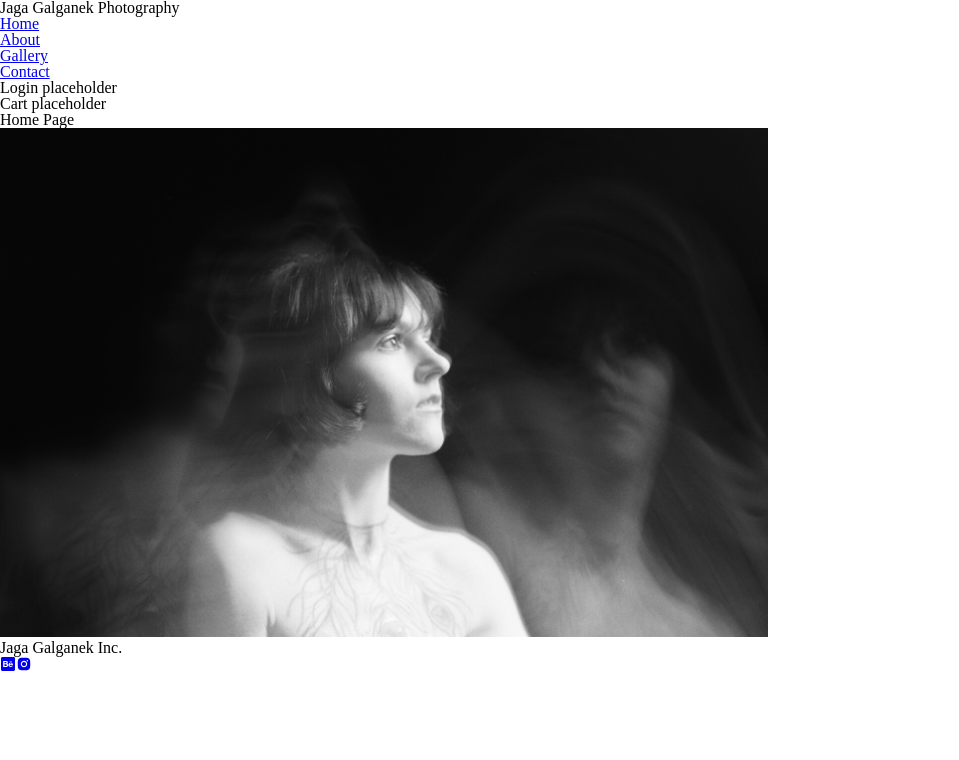
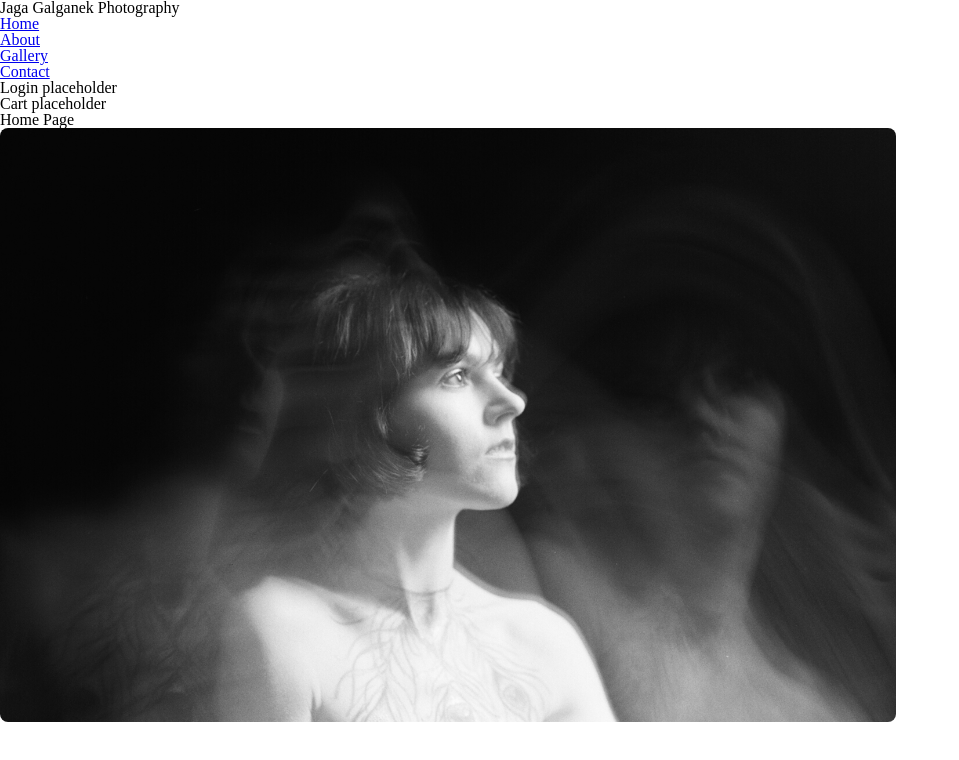
Before and after one commit to annettekk/d-Sereja-client, a React (Create React App) app: page / in a window 1280 px wide. Shown: the top 760 px of the page, without its empty margins (0-959 px from the left). Built offline with nearby package versions, Linux system fonts and the light colour scheme.

Commit message:
hero-image

```diff
--- a/src/Pages/Home/Home.css
+++ b/src/Pages/Home/Home.css
@@ -1,4 +1,5 @@
 .hero-image {
-  width: 60%;
-  height: 50%;
+  width: 70vw;
+  position: fixed;
+  border-radius: 8px;
 }
```
